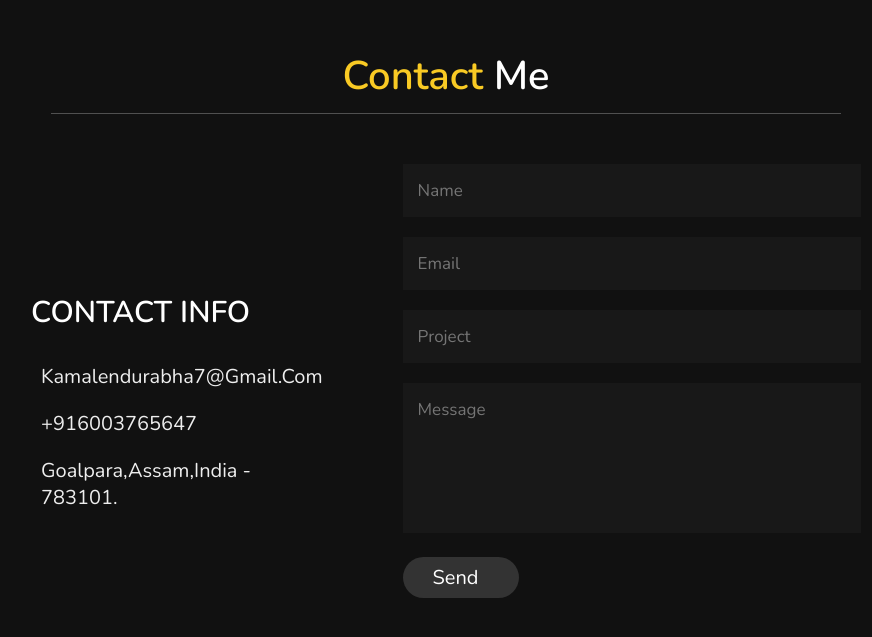
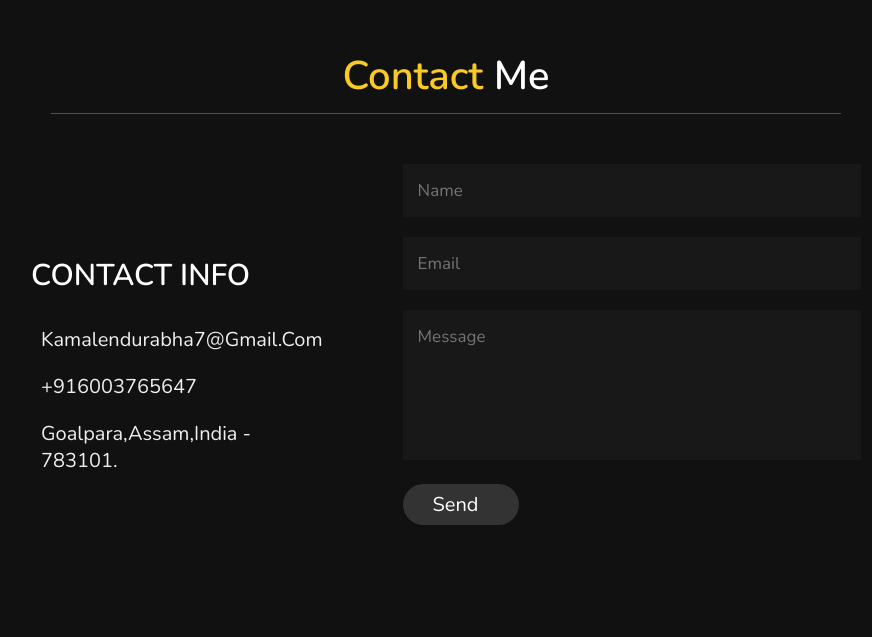
Before and after one commit to Kamal918/mysite, a plain HTML site: page index.html in a window 1280 px wide. Shown: the part 2371-3008 px from the top of the page, without its empty margins (369-1241 px from the left). Drawn offline with nearby package versions, Linux system fonts and the light colour scheme.

Commit message:
Update index.html

```diff
--- a/index.html
+++ b/index.html
@@ -139,7 +139,6 @@
 
         <input type="text" placeholder="name" class="box">
         <input type="email" placeholder="email" class="box">
-        <input type="text" placeholder="project" class="box">
         <textarea name="" id="" cols="30" rows="10" class="box message" placeholder="message"></textarea>
         <button type="submit" class="btn"> send <i class="far fa-paper-plane"></i> </button>
 
```
